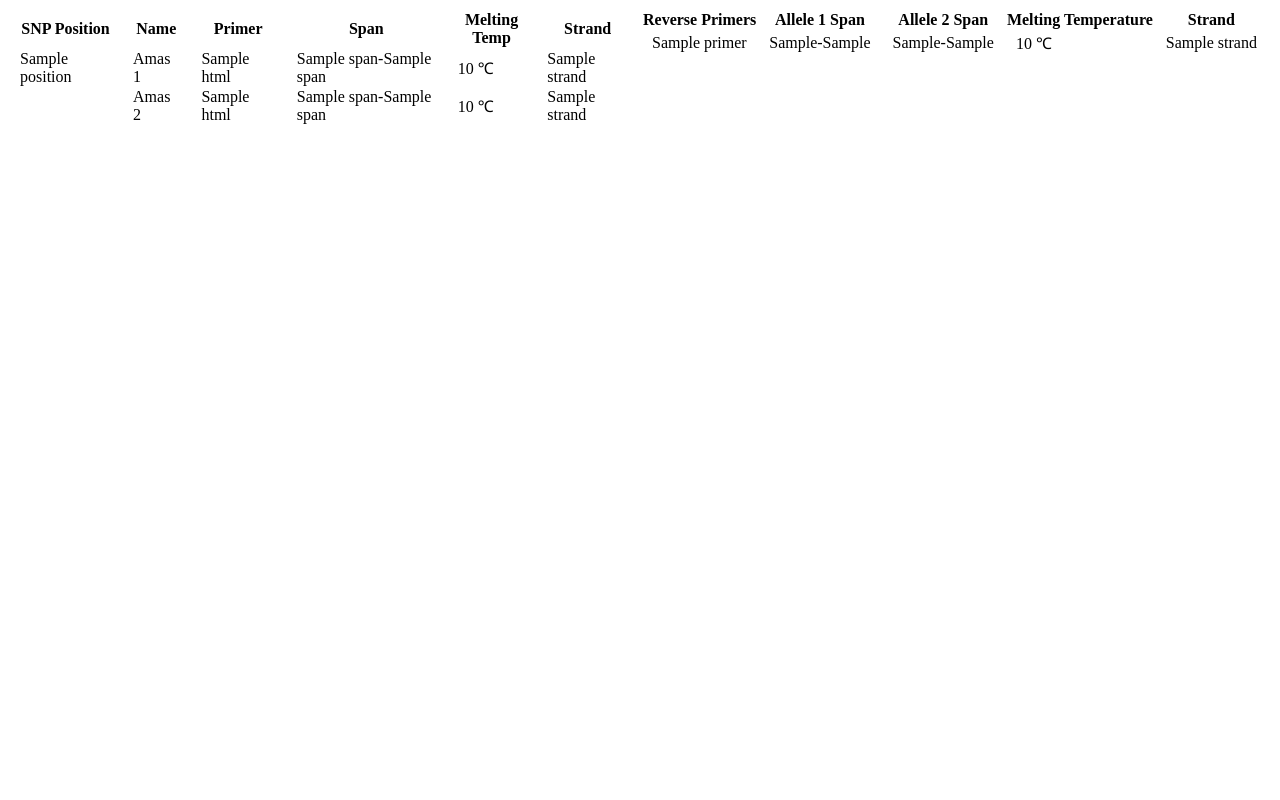
After one commit to kalebburnham/USDAARS-primerlibweb, a Flask app: template primerlibweb/templates/starpresults.html in a window 1280 px wide. The commit adds this page. Run offline with Flask 2, Linux system fonts and the light colour scheme; the template is opened without the code that fills it: most values are stand-ins (such as "Sample title", 1, 10 or a date in 2020).

Commit message:
Drastic overhaul of results display and removed Snp gui.

```diff
--- a/primerlibweb/templates/starp.html
+++ b/primerlibweb/templates/starp.html
@@ -115,7 +115,7 @@
       <!--<form action="{{ url_for('starp_post') }}" method="post" onsubmit="return formatSnpSequence()">-->
       <form action="{{ url_for('starp_post') }}" method="post">
         <div>
-          <textarea name="input_data" class="form-control" id="input_data" required="" placeholder="Place SNP Sequence Here" rows="8" cols="80">{% if sequence_data %}{{ sequence_data }}{% endif %}</textarea>
+          <textarea name="input_data" class="form-control" id="input_data" required="" placeholder="Place SNP Sequence Here" rows="8" cols="80" font-family="">{% if sequence_data %}{{ sequence_data }}{% endif %}</textarea>
         </p>
 
         <div class="form-group">
--- /dev/null
+++ b/primerlibweb/templates/starpresults.html
@@ -0,0 +1,83 @@
+<style>
+
+  td {
+    padding: 0 10px;
+  }
+
+  .flexContainer {
+    display: flex;
+    padding-bottom: 20px;
+  }
+
+  .flexItem {
+    width: 100em;
+  }
+</style>
+
+<body>
+{% if starp is defined %}
+
+  {% if not starp.starp_groups %}
+    <p>No Starp primers found.</p>
+  {% endif %}
+
+  {% for group in starp.starp_groups %}
+    {% if group.rprimers %}
+    <div class="flexContainer">
+      <div class="flexItem">
+        <table>
+          <tr>
+            <th>SNP Position</th>
+            <th>Name</th>
+            <th>Primer</th>
+            <th>Span</th>
+            <th>Melting Temp</th>
+            <th>Strand</th>
+          </tr>
+          <tr>
+            <td>{{ group.snp.position }}</td>
+            <td>Amas 1</td>
+            <td>{{ group.amas1.html() | safe }}</td>
+            <td>{{ group.amas1.span[0] }}-{{ group.amas1.span[1] }}</td>
+            <td>{{ group.amas1.tm | round(2) }} &#8451;</td>
+            <td>{{ group.amas1.strand }}</td>
+          </tr>
+          <tr>
+            <td></td>
+            <td>Amas 2</td>
+            <td>{{ group.amas2.html() | safe }}</td>
+            <td>{{ group.amas2.span[0] }}-{{ group.amas2.span[1] }}</td>
+            <td>{{ group.amas2.tm | round(2) }} &#8451;</td>
+            <td>{{ group.amas2.strand }}</td>
+          </tr>
+        </table>
+      </div>
+      <div class="flexItem">
+        <table>
+
+          <tr>
+            <th>Reverse Primers</th>
+            <th>Allele 1 Span</th>
+            <th>Allele 2 Span</th>
+            <th>Melting Temperature</th>
+            <th>Strand</th>
+          </tr>
+            {% for primer in group.rprimers %}
+              <tr>
+                <td>{{ primer }}</td>
+                <td>{{ primer.allele1_span[0] }}-{{ primer.allele1_span[1] }}</td>
+                <td>{{ primer.allele2_span[0] }}-{{ primer.allele2_span[1] }}</td>
+                <td>{{ primer.tm | round(2) }} &#8451;</td>
+                <td>{{ primer.strand }}</td>
+              </tr>
+            {% endfor %}
+
+        </table>
+      </div>
+    </div>
+    {% endif %}
+
+  {% endfor %}
+
+{% endif %}
+</body>
--- a/routes.py
+++ b/routes.py
@@ -44,7 +44,6 @@ def starp_post():
 
         try:
             starp = Starp(request.form['input_data'], request.form['non_targets'])
-            starp.set_snp(chosen_snp_descriptor)
             starp.run()
         except StarpError as e:
             errors.append(e.message)
@@ -57,16 +56,15 @@ def starp_post():
                                    sequence_data=request.form['input_data'],
                                    nontargets=request.form['non_targets'])
 
-        return render_template('starp.html',
+        return render_template('starpresults.html',
                                sequence_data=request.form['input_data'],
                                nontargets=request.form['non_targets'],
                                starp=starp)
 
-    # User has submitted the initial data. Find the SNPS, and ask the
-    # user which one to design primers around.
+
     try:
         starp = Starp(request.form['input_data'])
-        snp_gui = starp.html()
+        starp.run()
     except StarpError as e:
         errors.append(e.message)
         return render_template('starp.html', errors=errors,
@@ -78,9 +76,7 @@ def starp_post():
                                sequence_data=request.form['input_data'],
                                nontargets=request.form['non_targets'])
 
-    return render_template('starp.html', errors=errors, snp_gui=snp_gui,
-                           sequence_data=request.form['input_data'],
-                           nontargets=request.form['non_targets'])
+    return render_template('starpresults.html', starp=starp)
 
 @app.route('/nestedloop')
 def nestedloop():
```
Also changed, not shown: primerlibweb/__init__.py (+7 -9 lines).
